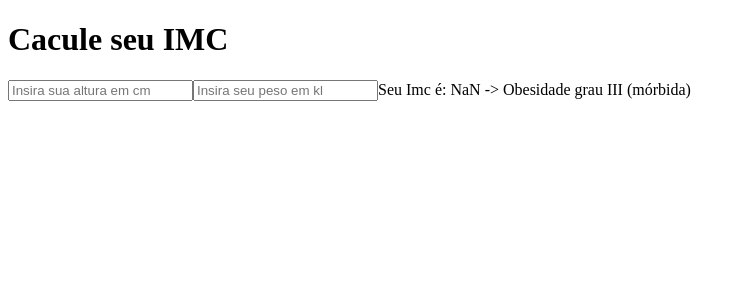
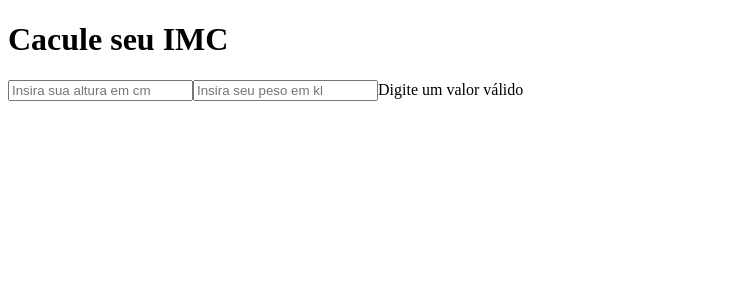
Before and after one commit to mario-netto/imc-react, a React (Vite) app: page / in a window 1280 px wide. Shown: the top 300 px of the page, without its empty margins (0-746 px from the left). Built offline with nearby package versions, Linux system fonts and the light colour scheme.

Commit message:
tratando verificação caso NaN, infinity ou null

```diff
--- a/src/App.jsx
+++ b/src/App.jsx
@@ -4,10 +4,12 @@ function App() {
     const [altura, setAltura] = useState(0)
     const [peso, setPeso] = useState(0)
 
-    const calcImc = (peso /  ((altura /100 ) ** 2)).toFixed(1)
+    const calcImc = altura > 0 ? parseFloat((peso / ((altura / 100) ** 2)).toFixed(1)) : null;
 
     function verificaImc(imc) {
-        if (imc <= 18.5) {
+        if (isNaN(imc) || imc === Infinity || imc === null) {
+            return `Digite um valor válido`
+        } else if (imc <= 18.5) {
             return `Seu Imc é: ${imc} -> Abaixo do peso`
         } else if (imc >= 18.6 && imc <= 24.9) {
             return `Seu Imc é: ${imc} -> Peso ideal`
@@ -17,7 +19,7 @@ function App() {
             return `Seu Imc é: ${imc} -> Obesidade grau I`
         } else if (imc >= 35 && imc <= 39.9) {
             return `Seu Imc é: ${imc} -> Obesidade grau II (severa)`
-        } else {
+        } else if (imc >= 40){
             return `Seu Imc é: ${imc} -> Obesidade grau III (mórbida)`
         }
     }
@@ -29,7 +31,7 @@ function App() {
             <form>
                 <input type="number" placeholder="Insira sua altura em cm" onKeyUp={e => setAltura(e.target.value)}/>
                 <input type="number" placeholder="Insira seu peso em kl" onKeyUp={e => setPeso(e.target.value)}/>
-                {verificaImc(calcImc)}
+                <span>{verificaImc(calcImc)}</span>
             </form>
         </>
     )
```
